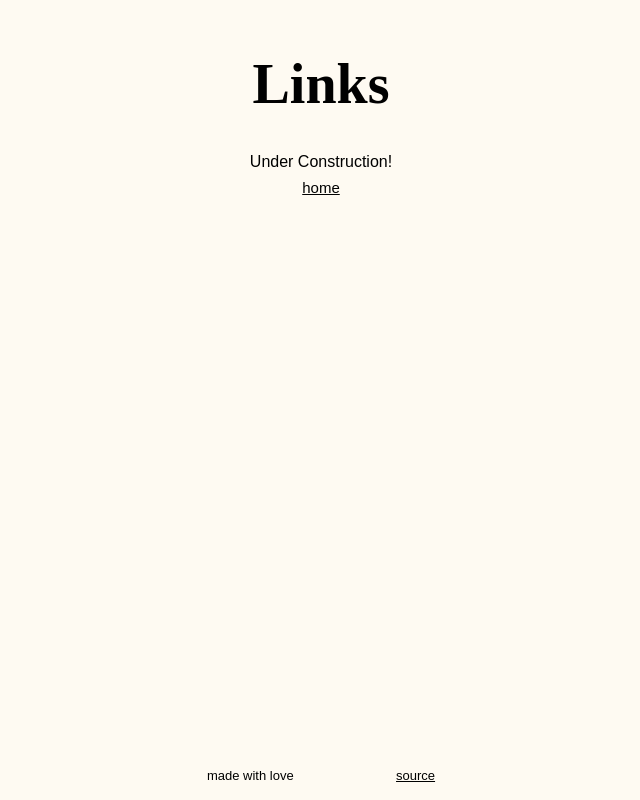
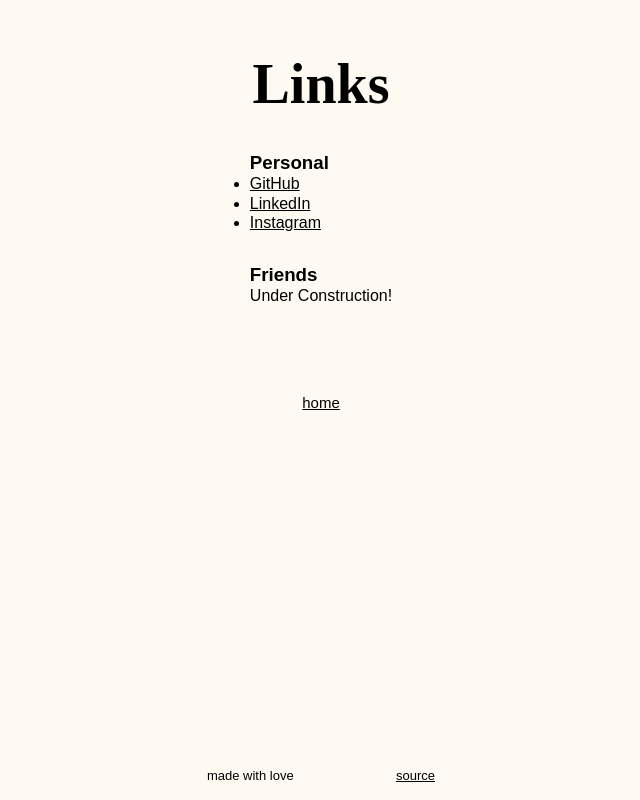
Before and after one commit to joelbonnie/betterweb, a plain HTML site: page links/index.html in a window 1280 px wide. Shown: the whole page, without its empty margins (319-959 px from the left). Drawn offline with Linux system fonts and the light colour scheme.

Commit message:
added personal links

```diff
--- a/links/index.html
+++ b/links/index.html
@@ -12,11 +12,25 @@
   </header>
 
   <main>
+      <div id='page_content'>
 
-    <section id="Me:">
-      <p> Under Construction!</p>
-    </section>
-    <nav>
+        <section id="Personal">
+          <h3>Personal</h3>
+          <ul>
+            <li> <a href="https://www.github.com/joelbonnie"> GitHub </a></li>
+            <li> <a href="https://www.linkedin.com/in/joelbonnie"> LinkedIn </a></li>
+            <li> <a href="https://www.instagram.com/joelbonniee"> Instagram </a></li>
+          </ul>
+        </section>
+
+
+       <section id="Friends">
+          <h3> Friends </h3>
+          <p> Under Construction!</p>
+       </section>
+
+      </div>
+    <nav id='home'>
       <ul>
         <li><a href="/"> home </a></li>
       </ul>
```
